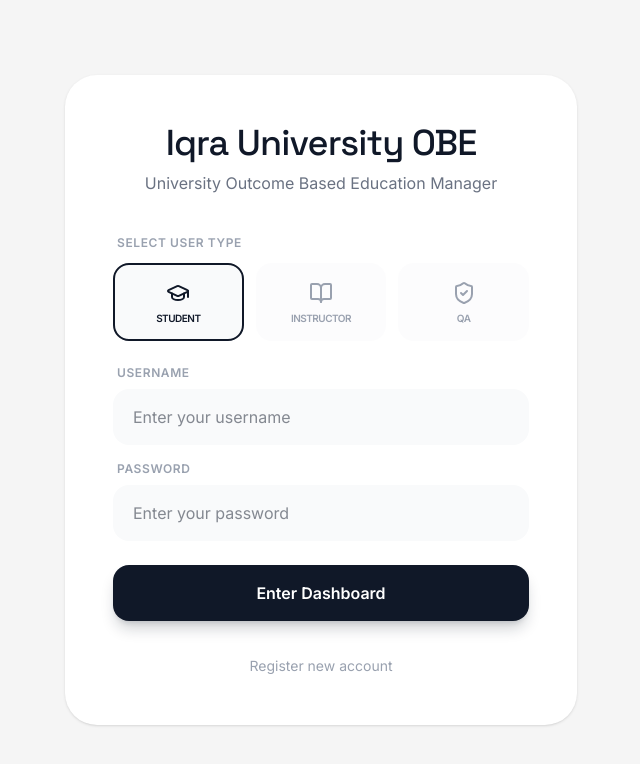
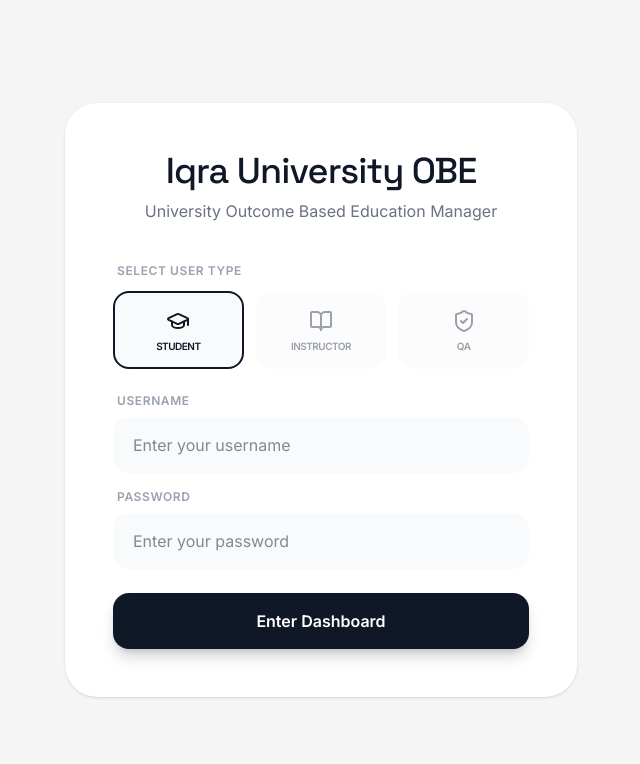
Before and after one commit to ZeeshanAliMon/OBE-Sofrware-For-Iqra-Univesity-Chakshehzad, a React (Vite) app: page / in a window 1280 px wide. Shown: the top 764 px of the page, without its empty margins (319-959 px from the left). Built offline with nearby package versions, Linux system fonts and the light colour scheme; no server answers.

Commit message:
deleted register new button

```diff
--- a/src/components/Login.tsx
+++ b/src/components/Login.tsx
@@ -142,11 +142,7 @@
           </button>
         </form>
 
-        <div className="mt-8 text-center">
-          <button type="button" className="text-gray-400 font-sans text-sm hover:text-gray-600 transition-colors">
-            Register new account
-          </button>
-        </div>
+
       </motion.div>
     </div>
   );
```
